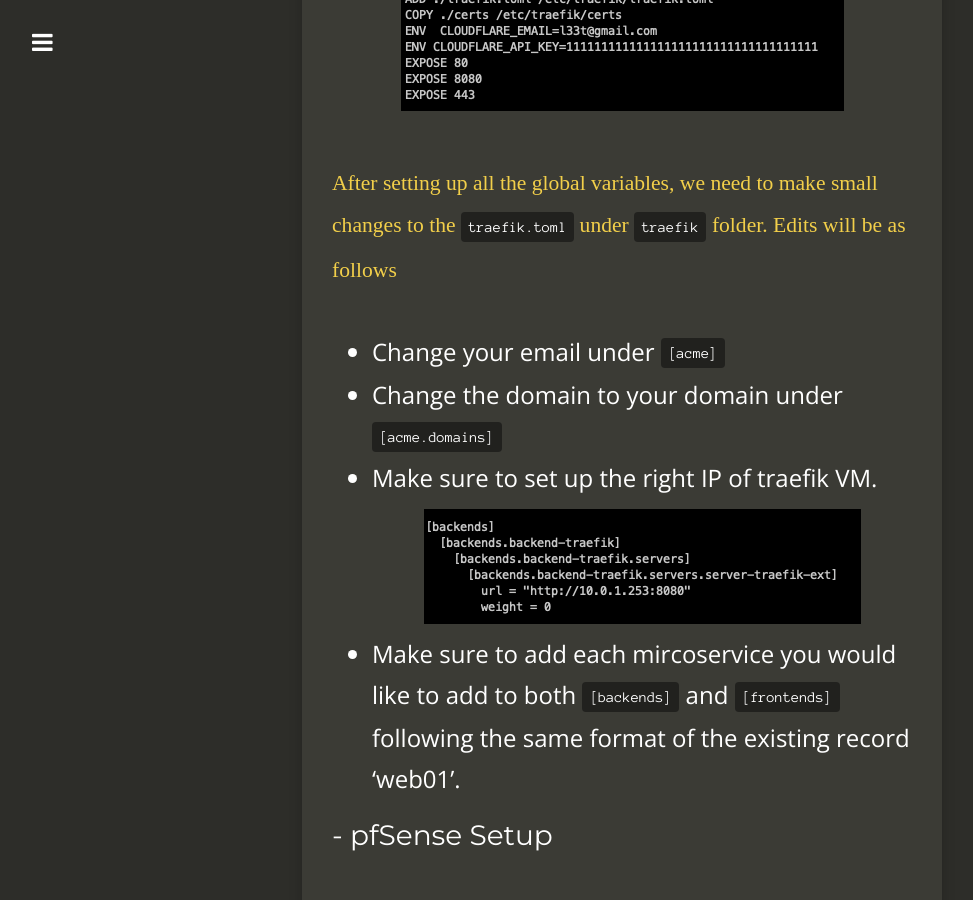
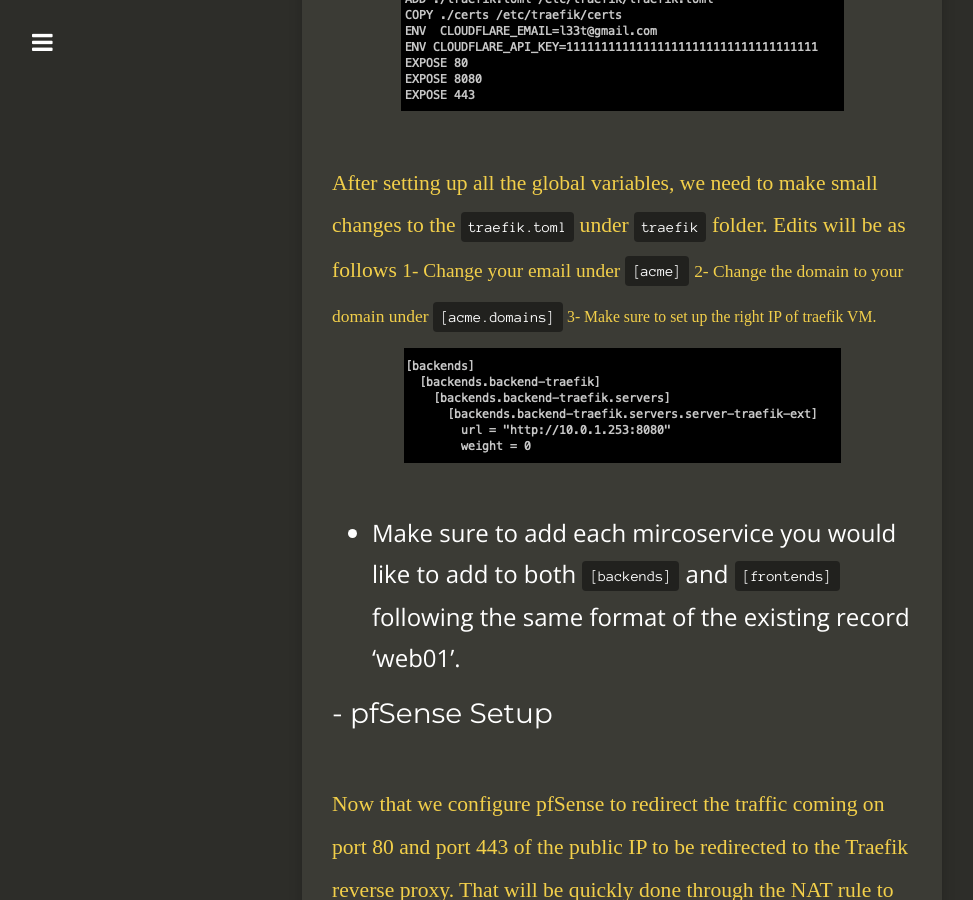
Before and after one commit to sh1dow3r/layer0, a Jekyll site: the page built from _posts/2020-11-22-Securing_HomeLab_Access.md, in a window 1280 px wide and 900 px high, scrolled down 5215 px. Shown: the whole window, without its empty margins (18-991 px from the left). Built offline with Jekyll 4.4.1, drawn with Linux system fonts in a browser that asks for light colours; nearby versions of some CDN libraries; comment, search, counter and statistics services are not loaded.

Commit message:
yellow all the things

```diff
--- a/_posts/2020-11-22-Securing_HomeLab_Access.md
+++ b/_posts/2020-11-22-Securing_HomeLab_Access.md
@@ -81,9 +81,11 @@ After you have taking the global API Key, add it to the dockerfile in Traefik fo
 <span style="color: #f2cf4a; font-family: Babas; font-size: 0.9em;">
 After setting up all the global variables, we need to make small changes to the `traefik.toml` under `traefik` folder. Edits will be as follows
 <span style="color: #f2cf4a; font-family: Babas; font-size: 0.9em;">
-- Change your email under `[acme]`
-- Change the domain to your domain under `[acme.domains]`
-- Make sure to set up the right IP of traefik VM.
+1- Change your email under `[acme]`
+<span style="color: #f2cf4a; font-family: Babas; font-size: 0.9em;">
+2- Change the domain to your domain under `[acme.domains]`
+<span style="color: #f2cf4a; font-family: Babas; font-size: 0.9em;">
+3- Make sure to set up the right IP of traefik VM.
 <img src="https://raw.githubusercontent.com/sh1dow3r/layer0/gh-pages/_posts/img/Remote_Access_Homelab/Traefik_IP.png"/>
 <span style="color: #f2cf4a; font-family: Babas; font-size: 0.9em;">
 - Make sure to add each mircoservice you would like to add to both `[backends]` and `[frontends]` following the same format of the existing record 'web01'.
@@ -100,8 +102,6 @@ The Firewall rules would look like something like this:
 The NAT rules would look like something like this:
 <img src="https://raw.githubusercontent.com/sh1dow3r/layer0/gh-pages/_posts/img/Remote_Access_Homelab/NATRule.png"/>
 
-
-
 ## Conclusion
 
 <span style="color: #f2cf4a; font-family: Babas; font-size: 0.9em;">
```
